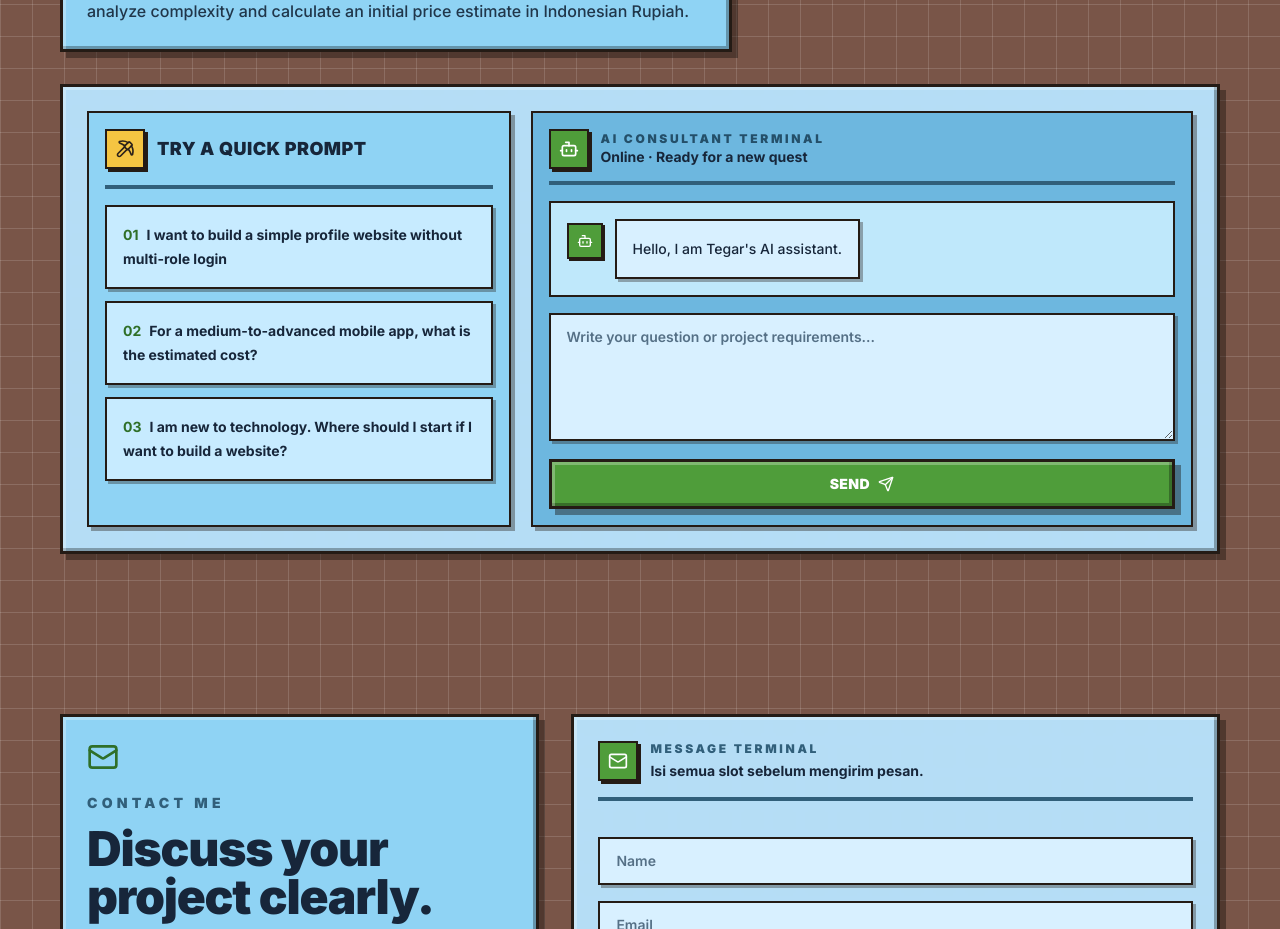
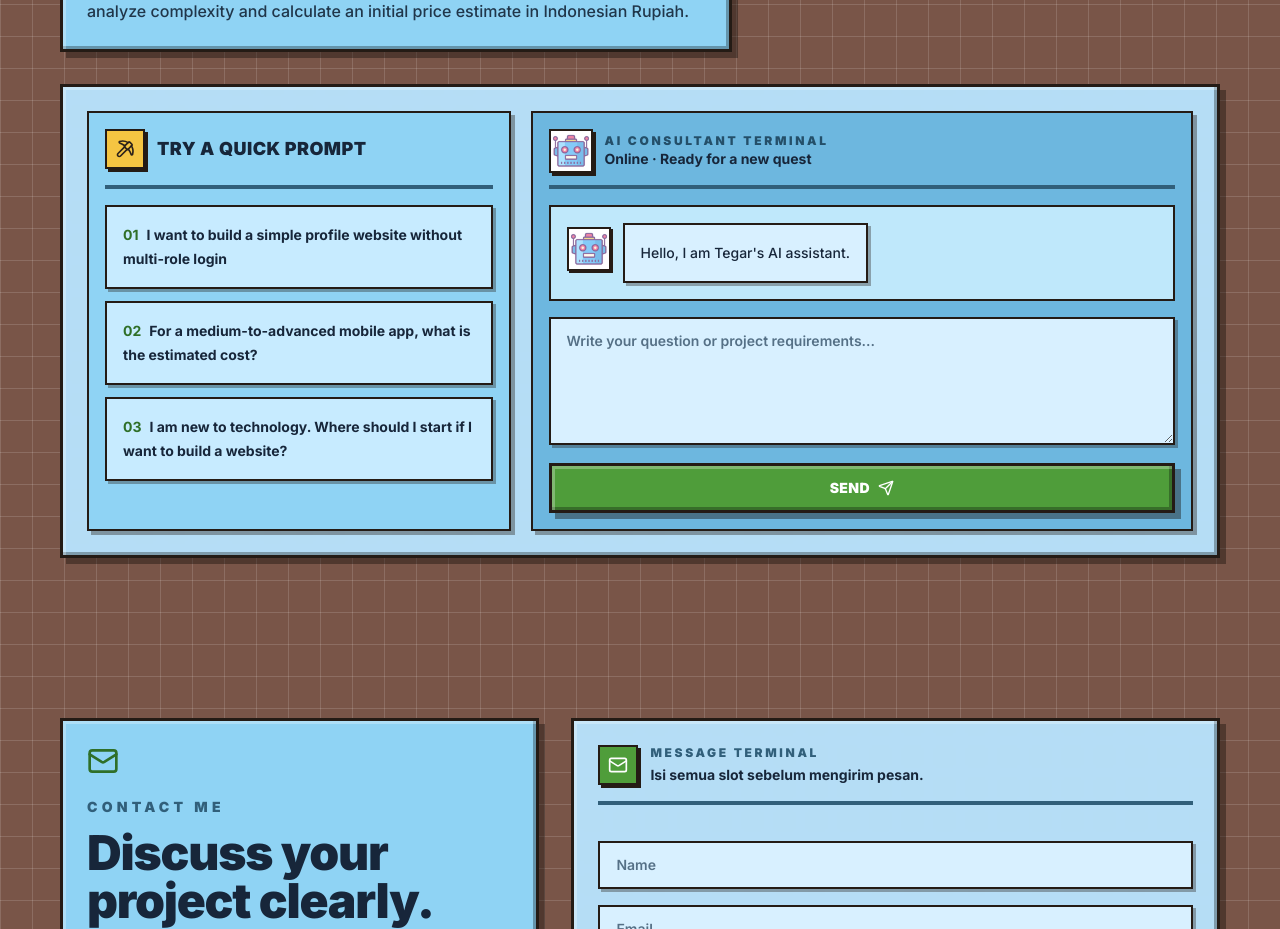
Before and after one commit to Tegar234-koplox/tegar-portfolio-ai, a Next.js app: page / in a window 1280 px wide. Shown: the part 5820-6749 px from the top of the page. Built offline with nearby package versions, Linux system fonts and the light colour scheme; no server answers; the database is empty.

Commit message:
Chat Box Icon Updates (#6)

```diff
--- a/src/components/chatbot/Chatbot.tsx
+++ b/src/components/chatbot/Chatbot.tsx
@@ -1,9 +1,10 @@
 'use client';
 
+import Image from 'next/image';
 import { useEffect, useRef, useState } from 'react';
 import ReactMarkdown from 'react-markdown';
 import remarkGfm from 'remark-gfm';
-import { Bot, Pickaxe, Send, UserRound } from 'lucide-react';
+import { Pickaxe, Send } from 'lucide-react';
 import { Button } from '@/components/ui/Button';
 import { Card } from '@/components/ui/Card';
 import { Textarea } from '@/components/ui/Textarea';
@@ -169,8 +170,15 @@ export function Chatbot() {
 
       <div className="border-2 border-[#241b15] bg-[#6db7df] p-4 shadow-[4px_4px_0_rgba(36,27,21,0.38)] dark:bg-[#172c3b]">
         <div className="mb-4 flex items-center gap-3 border-b-4 border-[#315f7a] pb-3 dark:border-[#4d7892]">
-          <span className="border-2 border-[#241b15] bg-[#4f9d3a] p-2 text-white shadow-[3px_3px_0_#241b15]">
-            <Bot className="h-5 w-5" />
+          <span className="flex h-11 w-11 items-center justify-center overflow-hidden border-2 border-[#241b15] bg-[#d8f0ff] shadow-[3px_3px_0_#241b15] dark:bg-[#2c4859]">
+            <Image
+              src="/chatbox/icons8-bot.gif"
+              alt="AI Tegar bot"
+              width={40}
+              height={40}
+              unoptimized
+              className="h-10 w-10 object-cover"
+            />
           </span>
           <div>
             <p className="text-xs font-black uppercase tracking-[0.22em] text-[#244f69] dark:text-[#a9d8ef]">
@@ -186,6 +194,10 @@ export function Chatbot() {
         >
           {messages.map((message, index) => {
             const isUser = message.role === 'user';
+            const avatarSrc = isUser
+              ? '/chatbox/icons8-profile.gif'
+              : '/chatbox/icons8-bot.gif';
+            const avatarAlt = isUser ? 'User profile' : 'AI Tegar bot';
 
             return (
               <div
@@ -193,11 +205,18 @@ export function Chatbot() {
                 className={`flex gap-3 ${isUser ? 'flex-row-reverse' : 'flex-row'}`}
               >
                 <div
-                  className={`mt-1 flex h-9 w-9 shrink-0 items-center justify-center border-2 border-[#241b15] shadow-[2px_2px_0_#241b15] ${
-                    isUser ? 'bg-[#6f4e37] text-white' : 'bg-[#4f9d3a] text-white'
+                  className={`mt-1 flex h-11 w-11 shrink-0 items-center justify-center overflow-hidden border-2 border-[#241b15] shadow-[2px_2px_0_#241b15] ${
+                    isUser ? 'bg-[#8fd3f4] dark:bg-[#385d73]' : 'bg-[#d8f0ff] dark:bg-[#2c4859]'
                   }`}
                 >
-                  {isUser ? <UserRound className="h-4 w-4" /> : <Bot className="h-4 w-4" />}
+                  <Image
+                    src={avatarSrc}
+                    alt={avatarAlt}
+                    width={40}
+                    height={40}
+                    unoptimized
+                    className="h-10 w-10 object-cover"
+                  />
                 </div>
 
                 <div
```
Also changed, not shown: public/chatbox/icons8-bot.gif (added), public/chatbox/icons8-profile.gif (added).
